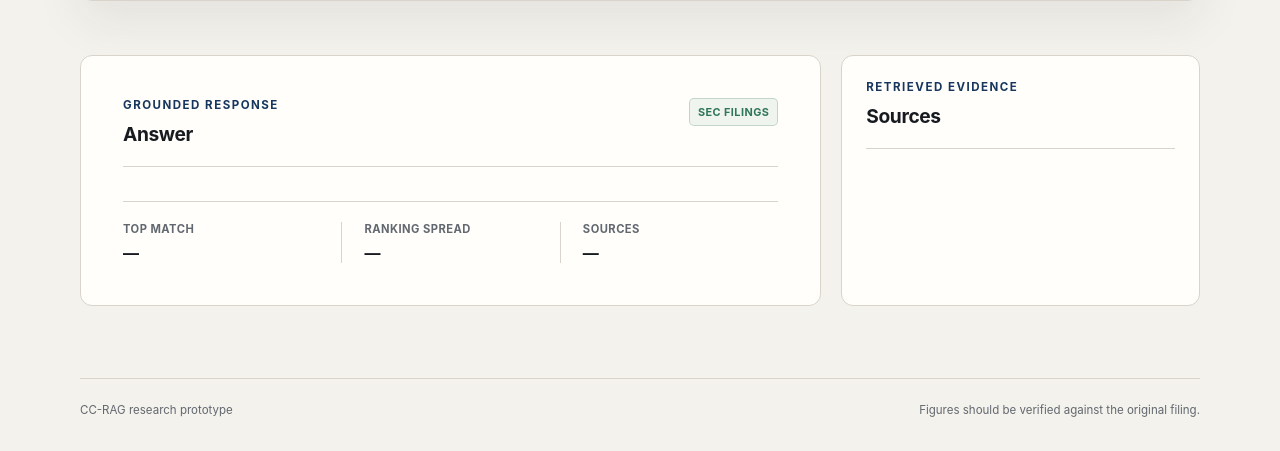
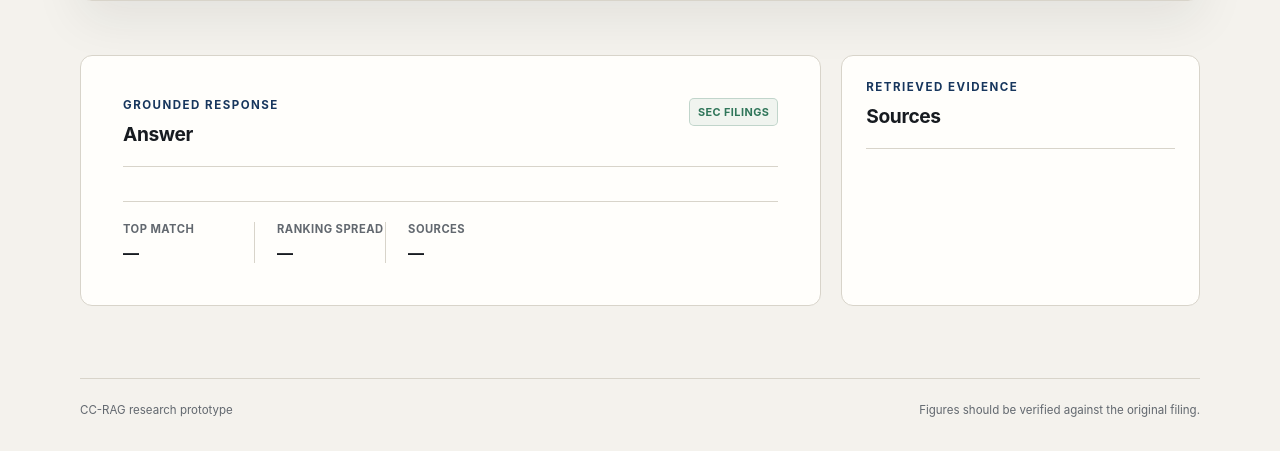
Before and after one commit to akxxh222/Confidence-Calibrated-RAG-for-Financial-Document-QA, a Flask app: page / in a window 1280 px wide. Shown: the part 632-1083 px from the top of the page. Run offline with Flask 3, Linux system fonts and the light colour scheme; parts of the project's set-up code (start-up, migrations or seed data) failed here and were passed over.

Commit message:
style(ui): accommodate five confidence metrics

```diff
--- a/app/api/static/styles.css
+++ b/app/api/static/styles.css
@@ -315,7 +315,7 @@
 
 .metrics {
   display: grid;
-  grid-template-columns: repeat(3, 1fr);
+  grid-template-columns: repeat(5, minmax(0, 1fr));
   margin: 0;
   padding-top: 20px;
   border-top: 1px solid var(--line);
```
